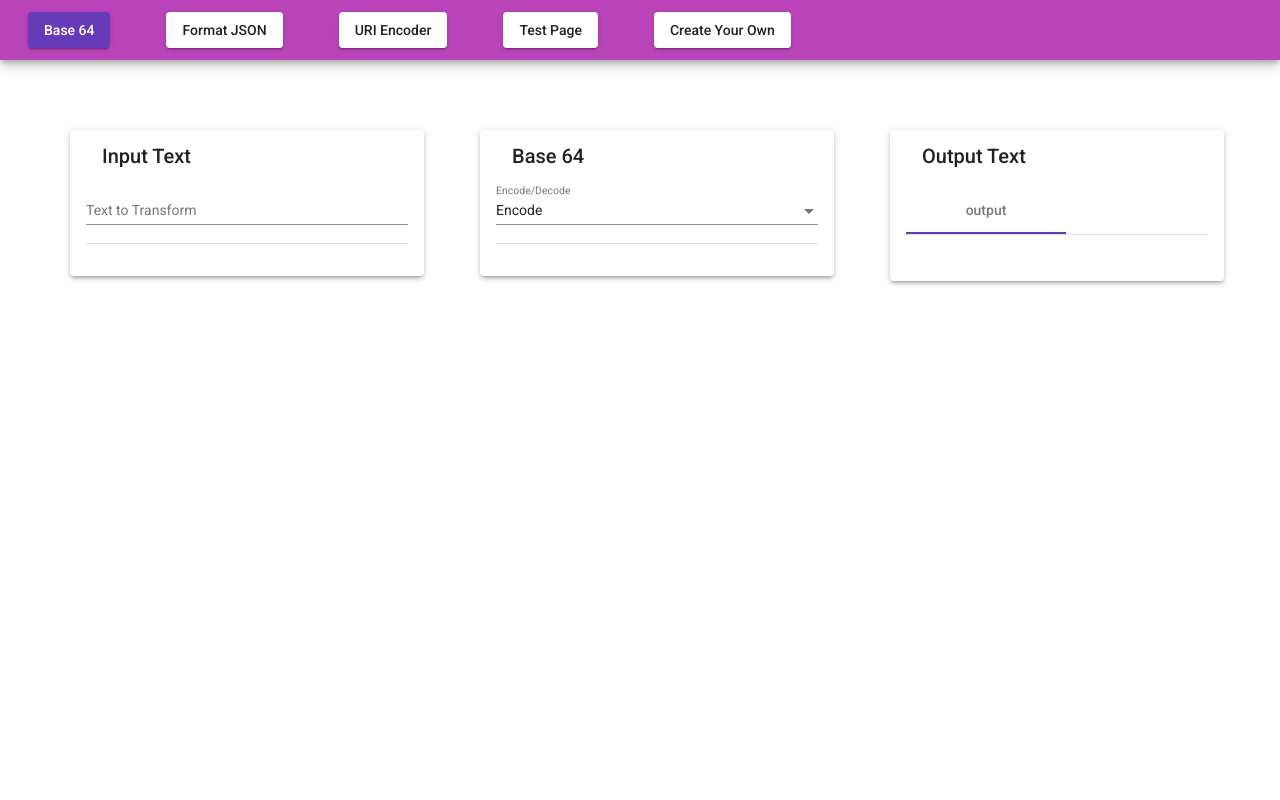
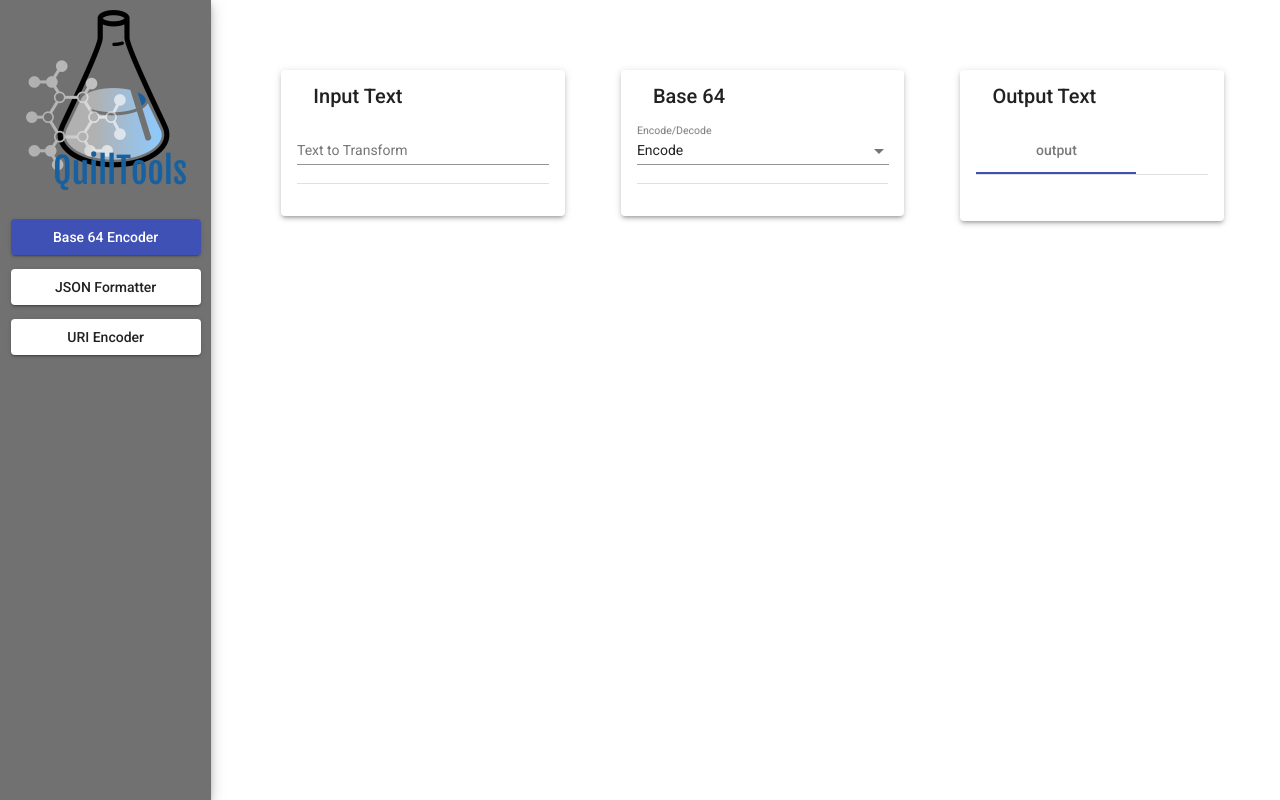
Before and after one commit to cmcquillan/fiddle.run, an Angular app in the folder src/Fiddle.Run.Client/: page /templates/base64 in a window 1280 px wide. Built offline with nearby package versions, Linux system fonts and the light colour scheme.

Commit message:
Changed layout a bit

```diff
--- a/src/Fiddle.Run.Client/angular.json
+++ b/src/Fiddle.Run.Client/angular.json
@@ -28,7 +28,7 @@
               "src/assets"
             ],
             "styles": [
-              "./node_modules/@angular/material/prebuilt-themes/deeppurple-amber.css",
+              "./node_modules/@angular/material/prebuilt-themes/indigo-pink.css",
               "src/styles.scss"
             ],
             "scripts": [
--- a/src/Fiddle.Run.Client/src/app/app.component.html
+++ b/src/Fiddle.Run.Client/src/app/app.component.html
@@ -1,17 +1,18 @@
 <div class="app-container">
   <div class="app-toolbar bg-dark mat-elevation-z6" role="banner">
-    <!-- <a mat-raised-button routerLinkActive #rla="routerLinkActive" [color]="rla.isActive ? 'Primary' : null"
-      class="app-nav-link" routerLink="/">Palette</a> -->
+    <div class="app-logo">
+      <img src="assets/logo.png" />
+    </div>
     <a mat-raised-button routerLinkActive #rla1="routerLinkActive" [color]="rla1.isActive ? 'primary' : null"
-      class="app-nav-link" routerLink="/templates/base64">Base 64</a>
+      class="app-nav-link" routerLink="/templates/base64">Base 64 Encoder</a>
     <a mat-raised-button routerLinkActive #rla2="routerLinkActive" [color]="rla2.isActive ? 'primary' : null"
-      class="app-nav-link" routerLink="/templates/format-json">Format JSON</a>
+      class="app-nav-link" routerLink="/templates/format-json">JSON Formatter</a>
     <a mat-raised-button routerLinkActive #uri="routerLinkActive" [color]="uri.isActive ? 'primary' : null"
       class="app-nav-link" routerLink="/templates/uri-encode">URI Encoder</a>
-    <a mat-raised-button routerLinkActive #rla3="routerLinkActive" [color]="rla3.isActive ? 'primary' : null"
+    <!-- <a mat-raised-button routerLinkActive #rla3="routerLinkActive" [color]="rla3.isActive ? 'primary' : null"
       class="app-nav-link" routerLink="/test-page">Test Page</a>
     <a mat-raised-button routerLinkActive #rla4="routerLinkActive" [color]="rla4.isActive ? 'primary' : null"
-      class="app-nav-link" routerLink="/palette">Create Your Own</a>
+      class="app-nav-link" routerLink="/palette">Create Your Own</a> -->
   </div>
 
   <div class="app-content" role="main">
--- a/src/Fiddle.Run.Client/src/app/app.component.scss
+++ b/src/Fiddle.Run.Client/src/app/app.component.scss
@@ -1,18 +1,26 @@
+.app-container {
+  display: flex;
+  flex-direction: row;
+}
+
+.app-logo {
+
+}
+
 .app-toolbar {
-  position: relative;
-  top: 0;
-  left: 0;
-  right: 0;
-  height: 60px;
+  flex: 1 1 15%;
   display: flex;
+  flex-direction: column;
   align-items: center;
   font-weight: 600;
 }
 
-.app-nav-link {
-  margin: 0 2em;
+.app-content {
+  flex: 2 2 75%;
+  padding: 3em 2em 0 3em;
 }
 
-.app-content {
-  padding: 3em 2em 0 3em;
+.app-nav-link {
+  margin-top: 1em;
+  width: 90%;
 }
--- a/src/Fiddle.Run.Client/src/app/app.module.ts
+++ b/src/Fiddle.Run.Client/src/app/app.module.ts
@@ -23,6 +23,7 @@ import { RouteTemplatePageComponent } from './pages/route-template-page/route-te
 import { ShowErrorDialogComponent } from './components/show-error-dialog/show-error-dialog.component';
 import { TestPageComponent } from './pages/test-page/test-page.component';
 import { TransformBoxComponent } from './components/transform-box/transform-box.component';
+import { TransformBuilderDirective } from './directives/transform-builder.directive';
 
 @NgModule({
   declarations: [
@@ -35,6 +36,7 @@ import { TransformBoxComponent } from './components/transform-box/transform-box.
     LinearLayoutComponent,
     RouteTemplatePageComponent,
     ShowErrorDialogComponent,
+    TransformBuilderDirective,
   ],
   imports: [
     BrowserModule,
--- /dev/null
+++ b/src/Fiddle.Run.Client/src/app/directives/transform-builder.directive.ts
@@ -0,0 +1,10 @@
+import { Directive } from '@angular/core';
+
+@Directive({
+  selector: '[fiddleTransformBuilder]'
+})
+export class TransformBuilderDirective {
+
+  constructor() { }
+
+}
--- a/src/Fiddle.Run.Client/src/index.html
+++ b/src/Fiddle.Run.Client/src/index.html
@@ -2,13 +2,12 @@
 <html lang="en">
 <head>
   <meta charset="utf-8">
-  <title>Fiddle</title>
+  <title>Quill Tools</title>
   <base href="/">
   <meta name="viewport" content="width=device-width, initial-scale=1">
   <link rel="icon" type="image/x-icon" href="favicon.ico">
   <link href="https://fonts.googleapis.com/css?family=Roboto:300,400,500&display=swap" rel="stylesheet">
   <link href="https://fonts.googleapis.com/icon?family=Material+Icons" rel="stylesheet">
-  <link rel="stylesheet" href="https://cdnjs.cloudflare.com/ajax/libs/prism/1.6.0/themes/prism-okaidia.min.css"/>
 </head>
 <body class="mat-typography">
   <app-root></app-root>
--- a/src/Fiddle.Run.Client/src/styles.scss
+++ b/src/Fiddle.Run.Client/src/styles.scss
@@ -25,7 +25,7 @@ body {
 .page-output-wrapper {}
 
 .bg-dark {
-  background-color: #ba44ba;
+  background-color: #717171;
 }
 
 /*
```
Also changed, not shown: src/Fiddle.Run.Client/src/assets/logo.png (added), 1 other file (tests, documents, lock files or other folders).
